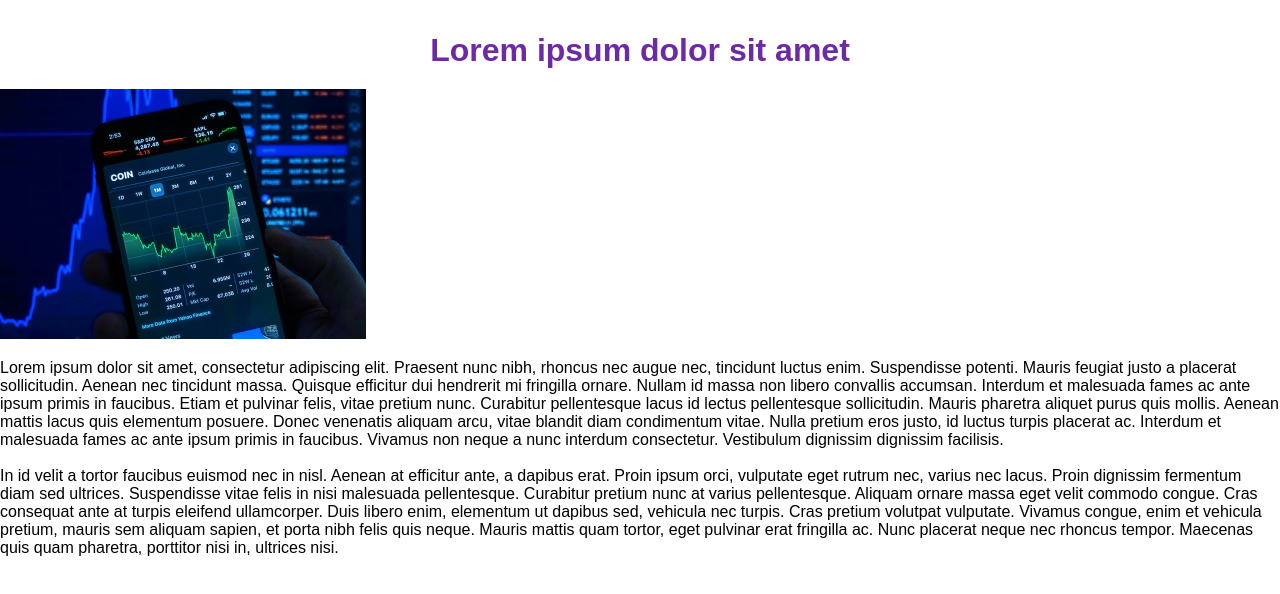
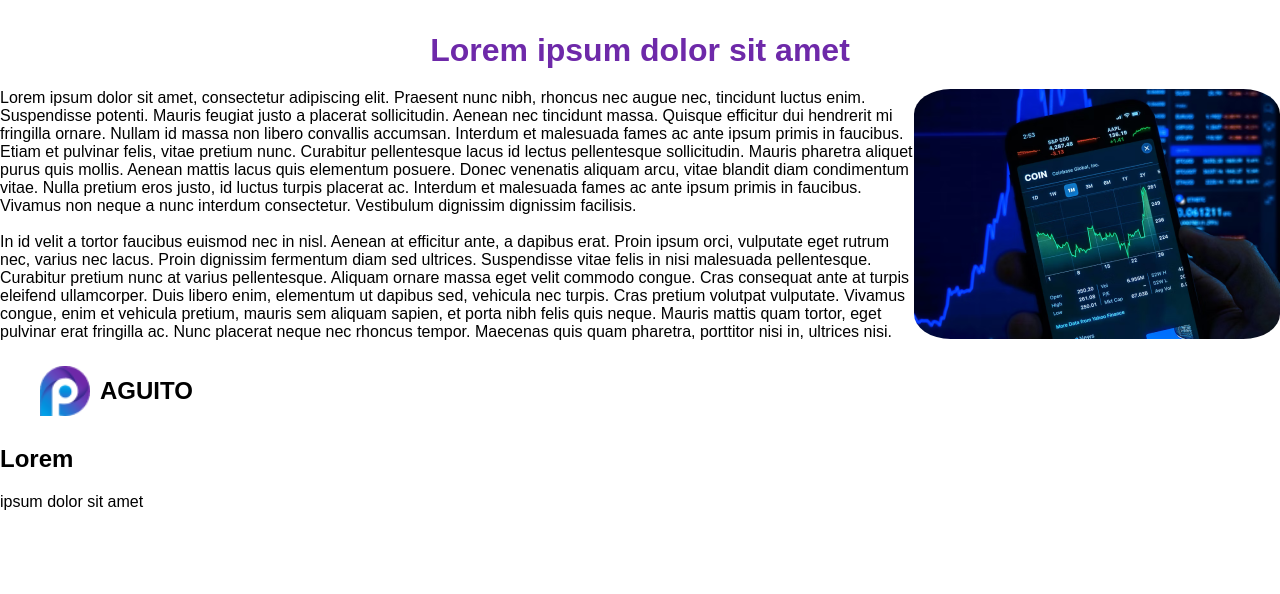
Before and after one commit to NoeHernandez11/Examen_Multimedia, a plain HTML site: page index.html in a window 1280 px wide. Shown: the part 86-680 px from the top of the page. Drawn offline with Linux system fonts and the light colour scheme.

Commit message:
Morision

```diff
--- a/estilos.css
+++ b/estilos.css
@@ -31,6 +31,14 @@ h1{
     margin: 20px 20px 20px 20px;
 }
 
+#img1{
+    border-radius: 10%;
+    width: 366px;
+    height: 250px;
+    float: right;
+}
+
+
 .logo{
     display: flex;
     align-items: center;
--- a/index.html
+++ b/index.html
@@ -26,7 +26,7 @@
 
     <h1>Lorem ipsum dolor sit amet </h1>
 
-    <img src="image 6.png" alt="">
+    <img id="img1" src="image 6.png" alt="">
 
     <p>Lorem ipsum dolor sit amet, consectetur adipiscing elit. Praesent nunc nibh, rhoncus nec augue nec, tincidunt luctus enim. Suspendisse potenti. Mauris feugiat justo a placerat sollicitudin. Aenean nec tincidunt massa. Quisque efficitur dui hendrerit mi fringilla ornare. Nullam id massa non libero convallis accumsan. Interdum et malesuada fames ac ante ipsum primis in faucibus.
         Etiam et pulvinar felis, vitae pretium nunc. Curabitur pellentesque lacus id lectus pellentesque sollicitudin. Mauris pharetra aliquet purus quis mollis. Aenean mattis lacus quis elementum posuere. Donec venenatis aliquam arcu, vitae blandit diam condimentum vitae. Nulla pretium eros justo, id luctus turpis placerat ac. Interdum et malesuada fames ac ante ipsum primis in faucibus. Vivamus non neque a nunc interdum consectetur. Vestibulum dignissim dignissim facilisis.
@@ -35,5 +35,21 @@
         <br>
         In id velit a tortor faucibus euismod nec in nisl. Aenean at efficitur ante, a dapibus erat. Proin ipsum orci, vulputate eget rutrum nec, varius nec lacus. Proin dignissim fermentum diam sed ultrices. Suspendisse vitae felis in nisi malesuada pellentesque. Curabitur pretium nunc at varius pellentesque. Aliquam ornare massa eget velit commodo congue. Cras consequat ante at turpis eleifend ullamcorper. Duis libero enim, elementum ut dapibus sed, vehicula nec turpis. Cras pretium volutpat vulputate. Vivamus congue, enim et vehicula pretium, mauris sem aliquam sapien, et porta nibh felis quis neque. Mauris mattis quam tortor, eget pulvinar erat fringilla ac. Nunc placerat neque nec rhoncus tempor. Maecenas quis quam pharetra, porttitor nisi in, ultrices nisi.</p>
 
+        <footer class="pie-pagina">
+            <div class="box">
+                <figure>
+                    <div class="logo">
+                        <img src="Bitmap.png" alt="AGUITOO">
+                        <h2 class="Paguito-Crazyy"> AGUITO </h2>
+                    </div>
+                </figure>
+            </div>
+            <div class="box">
+                <h2>Lorem </h2>
+                <p>ipsum dolor sit amet</p>
+            </div>
+        </footer>
+
+
 </body>
 </html>
```
